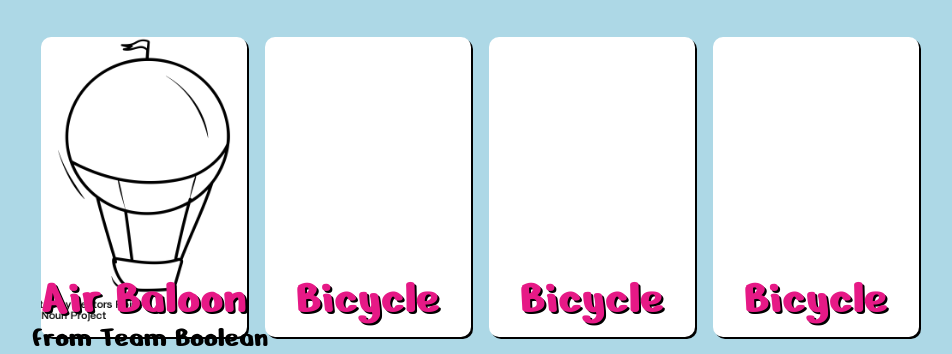
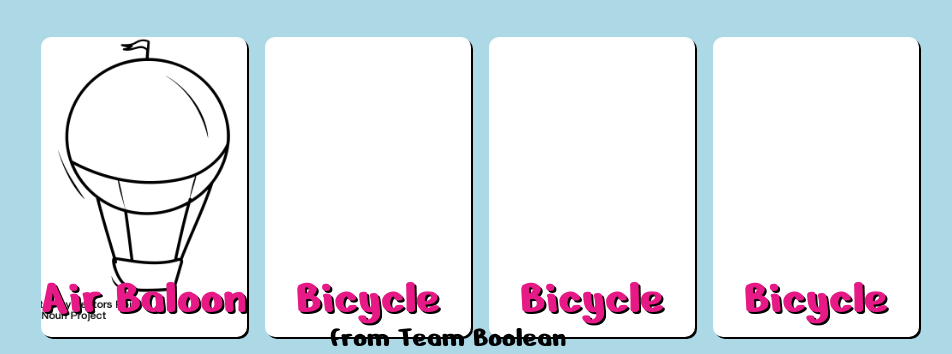
Before and after one commit to marcomanelli/html-css-memory, a plain HTML site: page index.html in a window 1280 px wide. Shown: the part 444-798 px from the top of the page, without its empty margins (160-1112 px from the left). Drawn offline with Linux system fonts and the light colour scheme.

Commit message:
fix-footer

```diff
--- a/assets/css/style.css
+++ b/assets/css/style.css
@@ -66,4 +66,8 @@ footer{
   font-size: 30px;
   position:absolute;
   bottom:0;
+  left: 0;
+  right: 0;
+  margin: auto;
+  width: 300px;
 }
```
